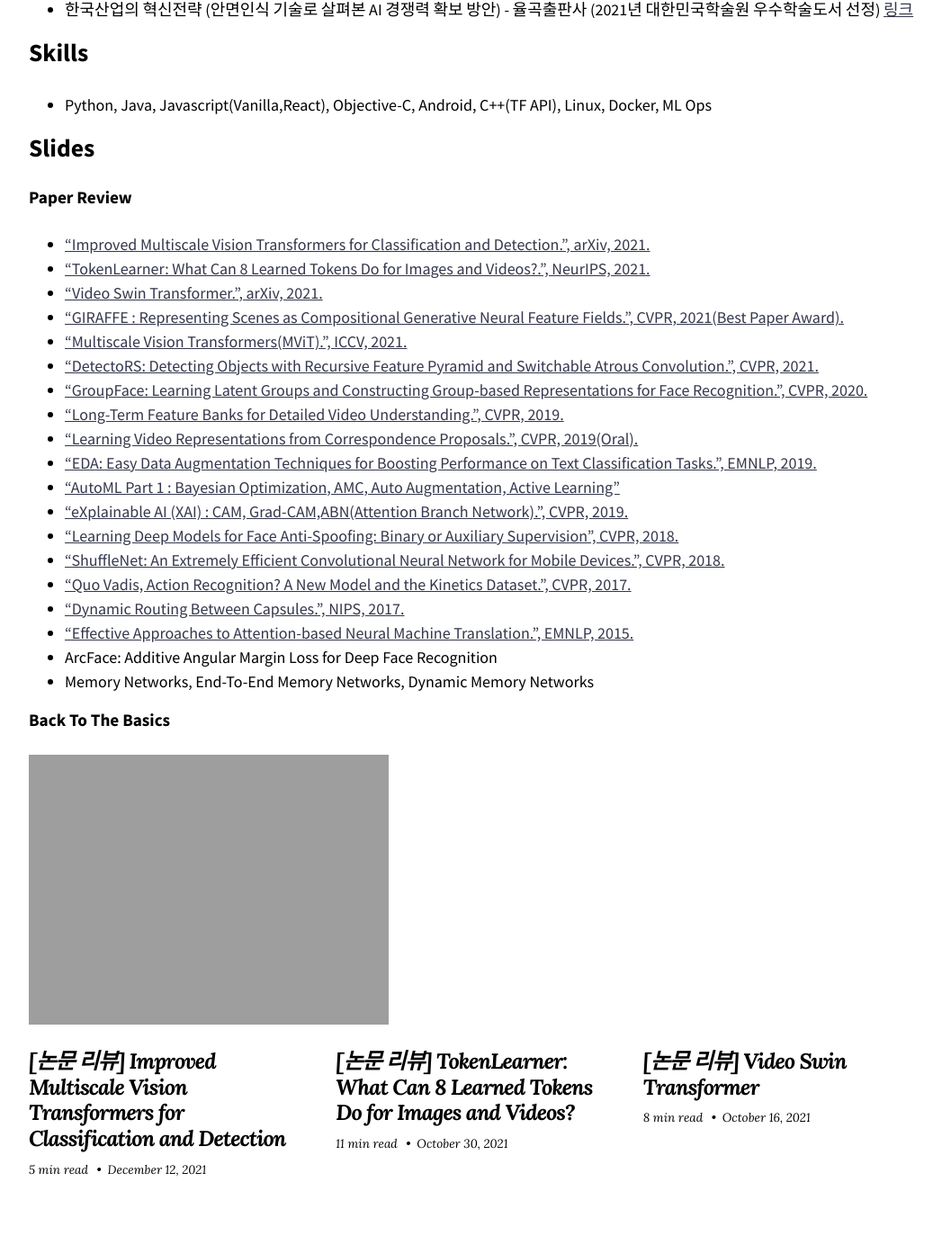
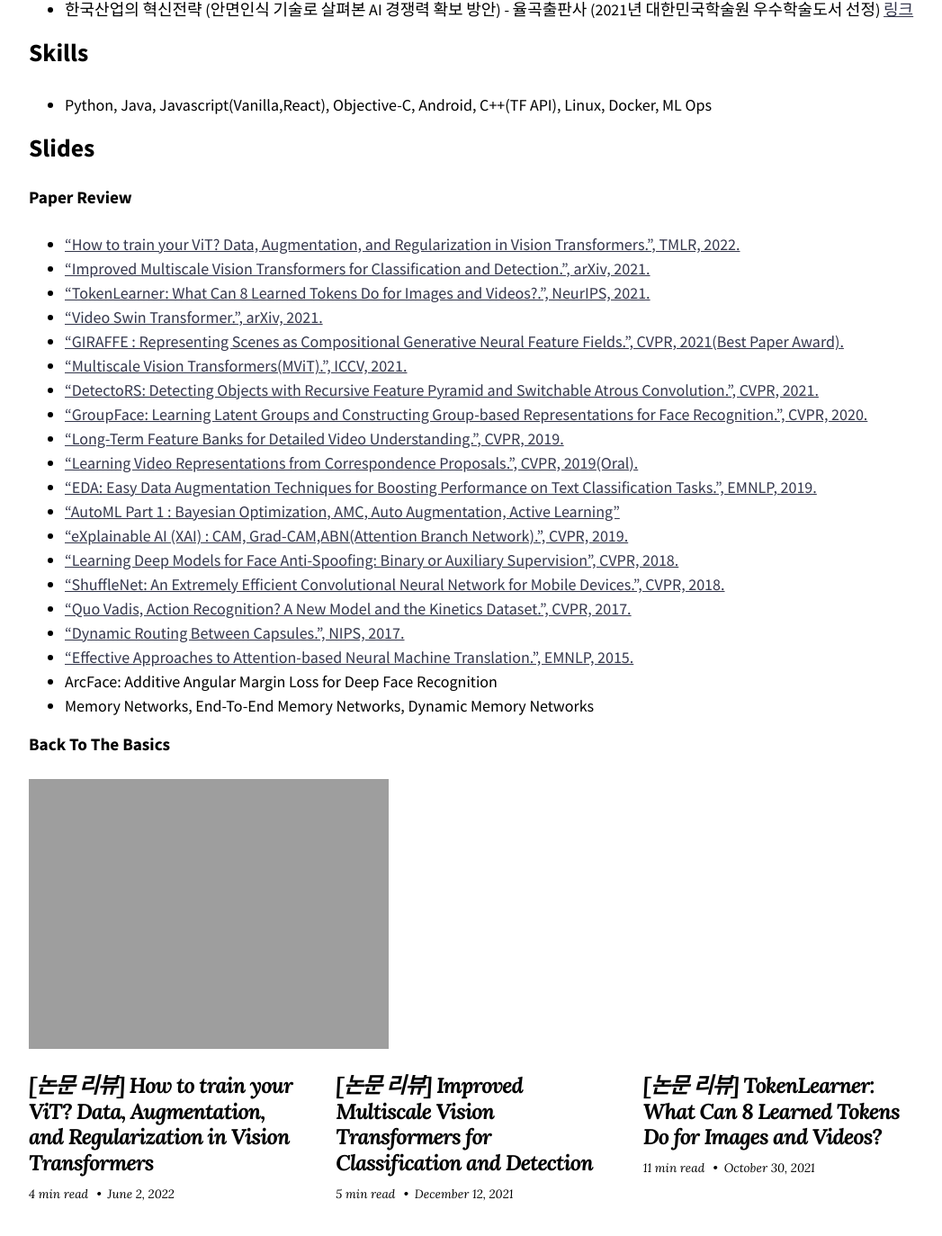
Before and after one commit to healess/healess.github.io, a Jekyll site: the page built from index.md, in a window 1280 px wide and 1400 px high, scrolled down 2768 px. Shown: the top 1374 px of the window at 90% size, without its empty margins (114-1161 px from the left). Built offline with Jekyll 4.4.1, drawn with Linux system fonts in a browser that asks for light colours; nearby versions of some CDN libraries; part of the change alters nothing that is shown; some of the changed text lies outside the part shown.

Commit message:
Add Train vit

```diff
--- /dev/null
+++ b/_posts/2022-06-02-[Paper]-How-to-train-your-ViT.md
@@ -0,0 +1,116 @@
+---
+title: "[논문 리뷰] How to train your ViT? Data, Augmentation, and Regularization in Vision Transformers"
+excerpt_separator: "<!--more-->"
+categories:
+  - Paper
+tags:
+  - AI
+use_math: true
+---
+
+# How to train your ViT? Data, Augmentation, and Regularization in Vision Transformers
+
+![Untitled](https://healess.github.io/assets/image/How-to-train-ViT/Untitled.png)
+
+2022년 5월  TMLR(Transactions on Machine Learning Research)에 게재된 **“How to train your ViT? Data, Augmentation, and Regularization in Vision Transformers”**를 Review하고자 합니다. (TMLR 2022 by Google Research)
+
+- **Openreview** : [https://openreview.net/forum?id=4nPswr1KcP](https://openreview.net/forum?id=4nPswr1KcP)
+- Paper : [https://openreview.net/pdf?id=4nPswr1KcP](https://openreview.net/pdf?id=4nPswr1KcP)
+- Code : [https://colab.research.google.com/github/google-research/vision_transformer/blob/master/vit_jax_augreg.ipynb](https://colab.research.google.com/github/google-research/vision_transformer/blob/master/vit_jax_augreg.ipynb)
+
+# Abstract
+
+Vision Transformer(ViT)[1]는 image classification, object detection, semantic image segmentation등 다양한 vision application에서 Convolution을 능가하는 성능을 보여주고 있습니다. 이는 CNN, RNN이 가지고 있는 inductive bias를 개선한 아키텍쳐로 인해 ViT가 처음 나올 당시에는 inductive bias를 해결하기 위해 JFT-300M와 같은 Large scale data를 사용하였으나 최근 ViT를 활용한 다양한 아키텍쳐들이 나오고 있는 상황입니다. 본 논문에서는 적은 데이터만으로 학습 시 regularization과 data augmentation(“AugReg”)만으로도 성능 개선을 달성할 수 있었고 ImageNet-21k를 활용하여 ViT의 다양한 모델의 성능을 데이터의 크기와 AugReg에 따른 성능의 향상을 보여주었습니다.
+
+# 1 Introduction
+
+ViT가 좋은 성능을 보여주긴 하지만 overfitting을 피하기 위해 대량의 학습 데이터가 필요하거나 AugReg 적용이 필요합니다. 하지만 지금까지 데이터의 크기와 model regularization, data augmentation에 대한 관계를 설명하진 못했습니다.
+
+![Untitled](https://healess.github.io/assets/image/How-to-train-ViT/Untitled%201.png)
+
+위 그림은 동일한 조건에서 ViT 종류별로 데이터의 크기와 AugReg 적용에 따른 ImageNet의 성능을 나타낸 그림입니다. (ViT-B모델의 경우 JFT-300M보다 ImageNet-21k (13M images)에 AugReg를 적용했을 때 더 나은 성능을 보여주고 있습니다.)
+
+# 2 Scope of the study
+
+최근 컴퓨터 비전의 딥러닝 모델들은 대량의 데이터셋을 토대로 pre-train 모델을 생성하고 이를 재사용하는 방식으로 만들어 feature extraction용으로 활용을 하면서 다양한 task에 적용하고 있습니다. 본 논문에서는 pre-train모델을 transfer learning에 적용하면서 data에 따라 한정된 자원을 확보한 상황에서 academic과 industry에서 적용 시 효율적인 비용 활용 측면에서의 다양한 관점으로 실험하였고 이를 traing cost와 inference time cost로 분석하였습니다.
+
+# 3 Experimental setup
+
+실험환경은 TPU에서 JAX/Flax code로 pre-training과 transfer learning을 수행하였고 V100 (16GB)에서 Pytorch image models (timm-SOTA Classification Models)을 통해 Inference 속도를 체크하였습니다.
+
+Dataset은 Pre-Training로는 ILSVRC-2012 (ImageNet-1k-1.3 million training images and 1000 object categories), ImageNet-21k(14 million images with about 21 000 distinct object categories)을 활용하였고 ImageNetV2는 minval accuracy에서 발생하는 overfitting문제를 해결하기 위한 평가 목적으로 활용하였습니다. Transfer learning으로는 VTAB의 4가지 Dataset(CIFAR-100, Oxford IIIT Pets, (or Pets37 for short), Resisc45, Kitti-distance)을 사용하였습니다. main metric으로는 top-1 classification accuracy로 측정하였습니다.
+
+Model의 경우 ViT-Ti, ViT-S, ViT-B, ViT-L의 4개의 설정과 Hybrid Model로 ResNet stem block (7 × 7 convolution + batch normalization + ReLU + max pooling)으로 Patch를 생성하여 ViT에 적용하였고 정확한 측정을 위해 기존 ViT모델의 head의 hidden layer을 제거하였습니다.
+
+![Untitled](https://healess.github.io/assets/image/How-to-train-ViT/Untitled%202.png)
+
+Patch 크기는 기본적으로 16으로 적용하면서 ViT-S와 ViT-B모델에는 32도 추가적으로 실험하였습니다. Data augmentation의 경우 Mixup과 RandAugment를 적용하였습니다.
+
+# 4 Findings
+
+### 4.1 Scaling datasets with AugReg and compute
+
+본 논문에서의 가장 큰 발견은 Augmentations, Model Regularization과 data 크기에 따른 성능을 비교한 내용으로 일반적으로 모델과 데이터의 크기가 크면서도 AugReg를 적용하고 Epoch를 늘리면 좋은 성능을 나타내는 것을 알 수 있습니다. (AugReg + JFT-300M + training longer is best!)
+
+### 4.2 Transfer is the better option
+
+![Untitled](https://healess.github.io/assets/image/How-to-train-ViT/Untitled%203.png)
+
+위 그래프에서와 같이 Scratch로 학습하는 경우 transfoer learning보다 좋은 성능을 보여주지 못하였고 Pre-training(ImageNet-21k)모델을 활용하여 transfer learning시에 AugReg를 적용했을 경우에 상대적으로 낮은 성능이 나오는 것을 확인하였습니다.
+
+![Untitled](https://healess.github.io/assets/image/How-to-train-ViT/Untitled%204.png)
+
+Patch크기가 큰 경우 학습이 빠르게 되면서 상대적으로 높은 정확도를 달성하였고 transfer learning의 경우에는 적은 학습량만으로도 scratch보다 높은 정확도를 달성하였습니다.
+
+### 4.3 More data yields more generic models
+
+![Untitled](https://healess.github.io/assets/image/How-to-train-ViT/Untitled%205.png)
+
+ Pre-training의 성능을 검증한 결과로 VTAB의 도메인별(natural, specialized and structured) 별 데이터가 많을 수록 보다 높은 정확도를 보였고 적은 epoch로도 데이터량이 많으면 좋은 성능을 보이는 것을 볼 수 있고 큰 모델일 수록 inference속도가 느린 것을 확인할 수 있었습니다.
+
+### 4.4 Prefer augmentation to regularization
+
+![Untitled](https://healess.github.io/assets/image/How-to-train-ViT/Untitled%206.png)
+
+Augmentation과 regularization을 적용했을 때의 실험결과로 적은 data일 수록 AugReg 적용에 따른 효과가 높았고 Augmenataion만 적용했을때가 더 성능이 좋은 것을 볼 수 있습니다. 또한 epoch를 증가시킬 수록 성능이 나아지는 것을 확인하였습니다.
+
+### 4.5 Choosing which pre-trained model to transfer
+
+![Untitled](https://healess.github.io/assets/image/How-to-train-ViT/Untitled%207.png)
+
+Upstream(ImageNet-21k)에서 Pre-training한 모델을 각각의 Downstream task에 적용할때 어떠한 모델을 적용하는 것이 좋은 성능을 보여주는 가에 대한 설명으로 왼쪽 그림에서와 같이 Reside45를 제외한 대부분의 모델이 Test data에서도 좋은 성능이 나오는 것을 확인할 수 있었고 ImageNet-1k의 경우 Pre-training의 데이터를 포함한 set으로 minival(1%의 Validataion set)로 평가한 모델의 경우  Overfitting된 것을 해결하기 위해 ImageNetV2를 test set으로 평가하면 correlation issue를 해결할 수 있었습니다.
+
+### 4.6 Prefer increasing patch-size to shrinking model-size
+
+![Untitled](https://healess.github.io/assets/image/How-to-train-ViT/Untitled%208.png)
+
+왼쪽 그래프의 경우 모델 크기와 Resolution이 클수록 성능이 좋아지는 것을 볼 수 있고 오른쪽 그래프의 경우 Patch의 크기가 클 수록 토큰의 수가 적어지는 반면 더 좋은 성능을 보여주는 것을 확인할 수 있었습니다. 따라서 모델 크기에 따라 파라미터의 수와 속도에는 영향을 주지 않는다고 볼 수 있습니다.
+
+![Untitled](https://healess.github.io/assets/image/How-to-train-ViT/Untitled%209.png)
+
+위 테이블에서도 Resolution이 큼에 따라 성능이 좋은 것을 볼 수 있고 소량의 데이터라도 AugReg적용을 통해 JFT300M보다 더 좋은 성능을 보여줌을 확인할 수 있습니다.(Bold 지표)
+
+# 5 Related work
+
+본 논문의 범위는 Vision Transformer의 pre-training과 transfer learning을 실험하면서 regularization과 augmentation의 효과를 검증하는데 초점이 맞춰있습니다.
+
+ViT 논문이 나올 당시에는 Vision Transofrmer 아키텍쳐를 제시하면서 ImageNet-21k과 JFT-300M datasets을 활용하여 SOTA를 달성하였고 세부적인 regularization과 augmentation에 영향에 대해서는 분석은 되지 않았습니다. 또한 Big Transfer (BiT)[2]에서도 CNN을 활용하여 Pre-trainig의 성능에 대한 분석을 해 왔습니다. 최근에는 “Masked Autoencoders Are Scalable Vision Learners”에서 self-supervised learning의 적용에 따른 놀라운 성능을 보여주고 있습니다.
+
+# 6 Discussion
+
+본 논문에서는 다양한 실험을 위해 상당히 많은 GPU 자원을 필요로하고 반복적인 실험을 통한 시행착오와 이에 대한 결과를 공유함으로써 다른 연구자들이 초기 실험을 시작하는 상황에서 좋은 출발점이 될 수 있는 점이 크게 기여한 점이라 할 수 있습니다. 하지만 ResNets을 포함한 ViT 기본적인 아키텍쳐만을 활용하여 실험하였기에 Swin Transformer[3]과 같이 최근에 나온 다양한 ViT 아키텍쳐에 대한 실험이 필요합니다. (하지만 ViT기반 아키텍쳐들도 유사한 성능을 보여줄 것으로 생각합니다.)
+
+# 7 Conclusion
+
+본 논문에서는 컴퓨팅 자원이 제한된 상황에서 Vision Transformers 아키텍쳐 기반으로 pre-training을 효율적으로 학습하기 위해 regularization, data augmentation,  model size, and training data size의 개별 성능을 상세히 분석하였고 세부적인 training parameter도 상세히 기술하였습니다. 향후 Vision Transformers 아키텍쳐를 활용한 실험에서 제한된 GPU에서의 성능을 검증하는데 유용하게 활용될 수 있을 것입니다.
+
+[1] A. Dosovitskiy et al., “An Image is Worth 16x16 Words: Transformers for Image Recognition at Scale,” ICLR, 2020.
+
+[2] A. Kolesnikov et al.,  “Big Transfer (BiT): General Visual Representation Learning,” *ECCV,*
+ 2020.
+
+[3] Liu, Ze et al. “Swin Transformer: Hierarchical Vision Transformer using Shifted Windows.” arXiv, 2021.
+
+Reviewed by Susang Kim
+
+-끝-
--- a/index.md
+++ b/index.md
@@ -85,6 +85,7 @@ entries_layout: grid
 
 ## Slides
 #### Paper Review
+* ["How to train your ViT? Data, Augmentation, and Regularization in Vision Transformers.", TMLR, 2022.](https://healess.github.io/paper/Paper-How-to-train-your-ViT/)
 * ["Improved Multiscale Vision Transformers for Classification and Detection.", arXiv, 2021.](https://healess.github.io/paper/Paper-Improved-Multiscale-Vision-Transformers/)
 * ["TokenLearner: What Can 8 Learned Tokens Do for Images and
 Videos?.", NeurIPS, 2021.](https://healess.github.io/paper/Paper-TokenLearner/)
```
Also changed, not shown: assets/image/How-to-train-ViT/Untitled 1.png (added), assets/image/How-to-train-ViT/Untitled 2.png (added), assets/image/How-to-train-ViT/Untitled 3.png (added), assets/image/How-to-train-ViT/Untitled 4.png (added), assets/image/How-to-train-ViT/Untitled 5.png (added), assets/image/How-to-train-ViT/Untitled 6.png (added), assets/image/How-to-train-ViT/Untitled 7.png (added), assets/image/How-to-train-ViT/Untitled 8.png (added), assets/image/How-to-train-ViT/Untitled 9.png (added), assets/image/How-to-train-ViT/Untitled.png (added).
